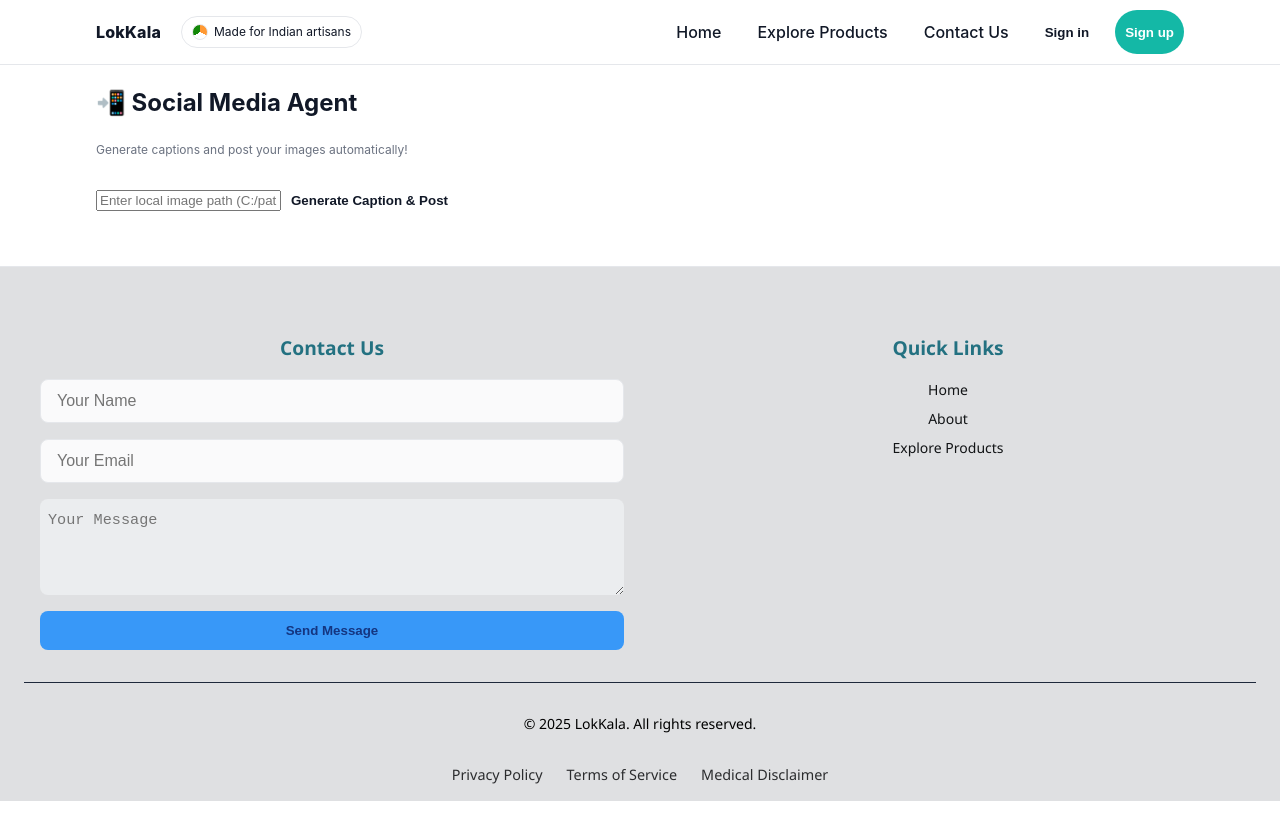
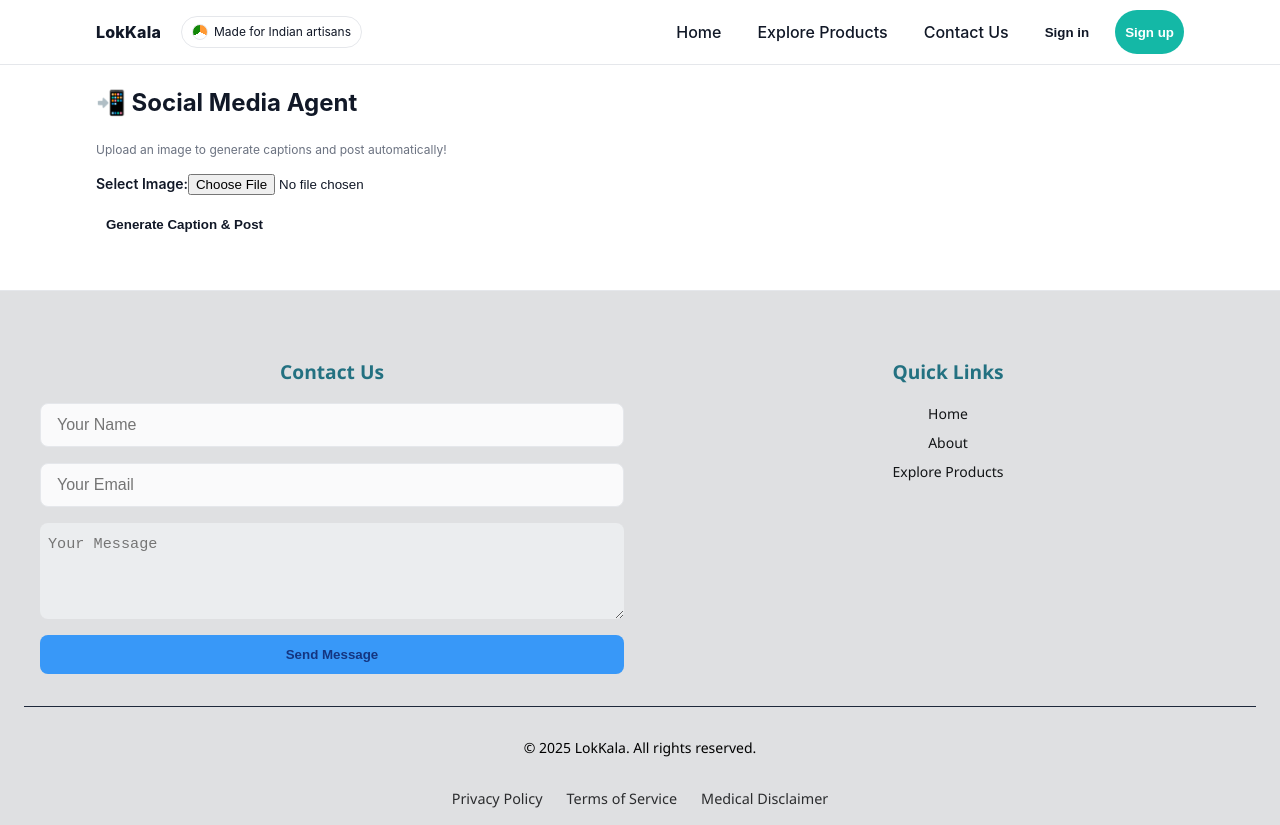
Before and after one commit to devarenidhi25/lokkala-genai-exchange, a React (Create React App) app in the folder frontend/: page /social-agent in a window 1280 px wide. Before the commit the page ends 801 px from the top, so only its background shows below. Built offline with nearby package versions, Linux system fonts and the light colour scheme.

Commit message:
added backend router

```diff
--- a/frontend/src/pages/SocialAgent.js
+++ b/frontend/src/pages/SocialAgent.js
@@ -5,23 +5,46 @@ import axios from "axios"
 import BACKEND_URL from "../config"
 
 function SocialAgent() {
-  const [imagePath, setImagePath] = useState("")
+  const [selectedFile, setSelectedFile] = useState(null)
+  const [preview, setPreview] = useState("")
   const [result, setResult] = useState(null)
   const [loading, setLoading] = useState(false)
-  const [completed, setCompleted] = useState(false)  // NEW: tracks if work is done
+  const [completed, setCompleted] = useState(false)
+
+  // Handle file selection
+  const handleFileSelect = (e) => {
+    const file = e.target.files[0]
+    if (file) {
+      setSelectedFile(file)
+      // Create preview URL
+      const previewUrl = URL.createObjectURL(file)
+      setPreview(previewUrl)
+      // Reset previous results
+      setResult(null)
+      setCompleted(false)
+    }
+  }
 
   // Call backend Social Media Agent
   const handlePost = async () => {
-    if (!imagePath) return alert("Please provide an image path")
+    if (!selectedFile) return alert("Please select an image file")
+
     setLoading(true)
-    setCompleted(false) // reset before starting
+    setCompleted(false)
+
     try {
-      const res = await axios.post(`${BACKEND_URL}/caption/generate`, {
-        image_path: imagePath
+      // Create FormData for file upload
+      const formData = new FormData()
+      formData.append('image', selectedFile)
+
+      const res = await axios.post(`${BACKEND_URL}/caption/generate`, formData, {
+        headers: {
+          'Content-Type': 'multipart/form-data'
+        }
       })
 
       setResult(res.data)
-      if (res.data.success) setCompleted(true) // mark as completed
+      if (res.data.success) setCompleted(true)
     } catch (err) {
       setResult({ success: false, message: err.message })
       setCompleted(false)
@@ -35,26 +58,68 @@ function SocialAgent() {
     window.open(`https://wa.me/?text=${text}`, "_blank")
   }
 
+  // Clear selection
+  const clearSelection = () => {
+    setSelectedFile(null)
+    setPreview("")
+    setResult(null)
+    setCompleted(false)
+    // Clear file input
+    const fileInput = document.getElementById('imageInput')
+    if (fileInput) fileInput.value = ''
+  }
+
   return (
     <main className="container mt-4">
       <h2 className="bold">📲 Social Media Agent</h2>
-      <p className="small text-muted">Generate captions and post your images automatically!</p>
+      <p className="small text-muted">Upload an image to generate captions and post automatically!</p>
 
+      {/* File Upload Section */}
+      <div className="mt-3">
+        <label htmlFor="imageInput" className="form-label">Select Image:</label>
         <input
-        type="text"
-        className="form-control mt-3"
-        placeholder="Enter local image path (C:/path/to/image.jpg)"
-        value={imagePath}
-        onChange={(e) => setImagePath(e.target.value)}
+          id="imageInput"
+          type="file"
+          className="form-control"
+          accept="image/*"
+          onChange={handleFileSelect}
         />
+      </div>
 
+      {/* Image Preview */}
+      {preview && (
+        <div className="mt-3">
+          <p className="small text-muted">Preview:</p>
+          <div style={{ maxWidth: "300px", marginBottom: "10px" }}>
+            <img
+              src={preview}
+              alt="Preview"
+              className="img-fluid rounded border"
+              style={{ maxHeight: "200px", objectFit: "cover" }}
+            />
+          </div>
+          <p className="small">
+            <strong>Selected:</strong> {selectedFile?.name} ({(selectedFile?.size / 1024 / 1024).toFixed(2)} MB)
+          </p>
           <button
-        className="btn btn-success mt-3"
+            className="btn btn-outline-secondary btn-sm"
+            onClick={clearSelection}
+          >
+            Clear Selection
+          </button>
+        </div>
+      )}
+
+      {/* Action Buttons */}
+      <div className="mt-3">
+        <button
+          className="btn btn-success"
           onClick={handlePost}
-        disabled={loading}
+          disabled={loading || !selectedFile}
         >
-        {loading ? "Posting..." : "Generate Caption & Post"}
+          {loading ? "Processing..." : "Generate Caption & Post"}
         </button>
+      </div>
 
       {/* Work Completed Banner */}
       {completed && (
@@ -72,11 +137,19 @@ function SocialAgent() {
       )}
 
       {result && result.caption && (
-        <div className="mt-2">
-          <p><strong>Caption:</strong> {result.caption}</p>
-          <button className="btn btn-primary mt-2" onClick={() => shareWhatsApp(result.caption)}>
-            Share on WhatsApp
+        <div className="mt-3">
+          <div className="card">
+            <div className="card-body">
+              <h5 className="card-title">Generated Caption:</h5>
+              <p className="card-text">{result.caption}</p>
+              <button
+                className="btn btn-primary"
+                onClick={() => shareWhatsApp(result.caption)}
+              >
+                📱 Share on WhatsApp
               </button>
+            </div>
+          </div>
         </div>
       )}
     </main>
```
Lines whose indentation alone changed are shown as unchanged.
